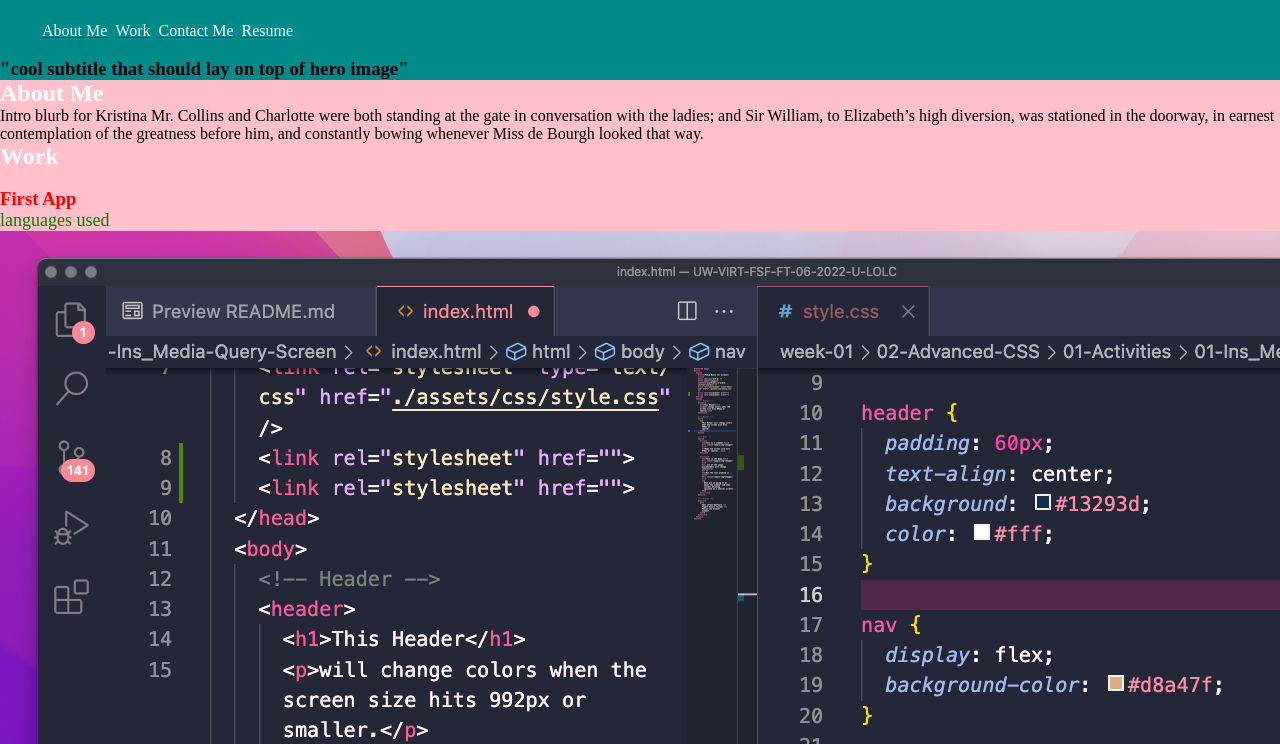
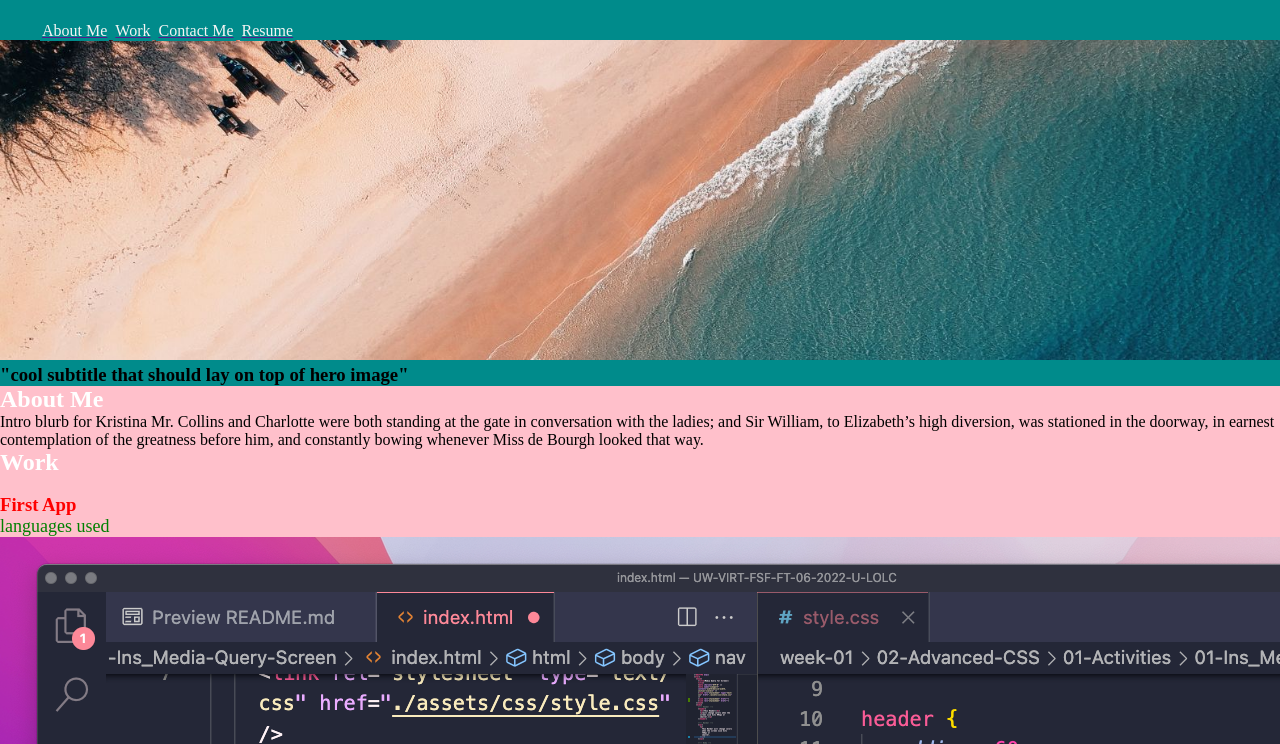
Before and after one commit to KGlinoga/portfolio, a plain HTML site: page index.html in a window 1280 px wide. Shown: the part 56-800 px from the top of the page. Drawn offline with Linux system fonts and the light colour scheme.

Commit message:
got the banner image on there, but its using img in html NOT css, which might be a problem..

```diff
--- a/assets/style.css
+++ b/assets/style.css
@@ -43,6 +43,9 @@ header {
     padding: 2px;
 }
 
+.navbar h3 {
+    position: relative;
+}
 .sectionTitles {
     color: white;
 }
--- a/index.html
+++ b/index.html
@@ -19,7 +19,7 @@
                 <a href=""><li>Contact Me</li></a>
                 <a href=""><li>Resume</li></a>
             </ul>
-            <img src="hero-image placeholder" alt="">
+            <img src="./assets/images/beachBanner.jpg" alt="Beautiful beach shot from above." width="100%">
             <h3>"cool subtitle that should lay on top of hero image"</h3>
         </nav>
     </header>
```
Also changed, not shown: assets/images/beachBanner.jpg (added).
